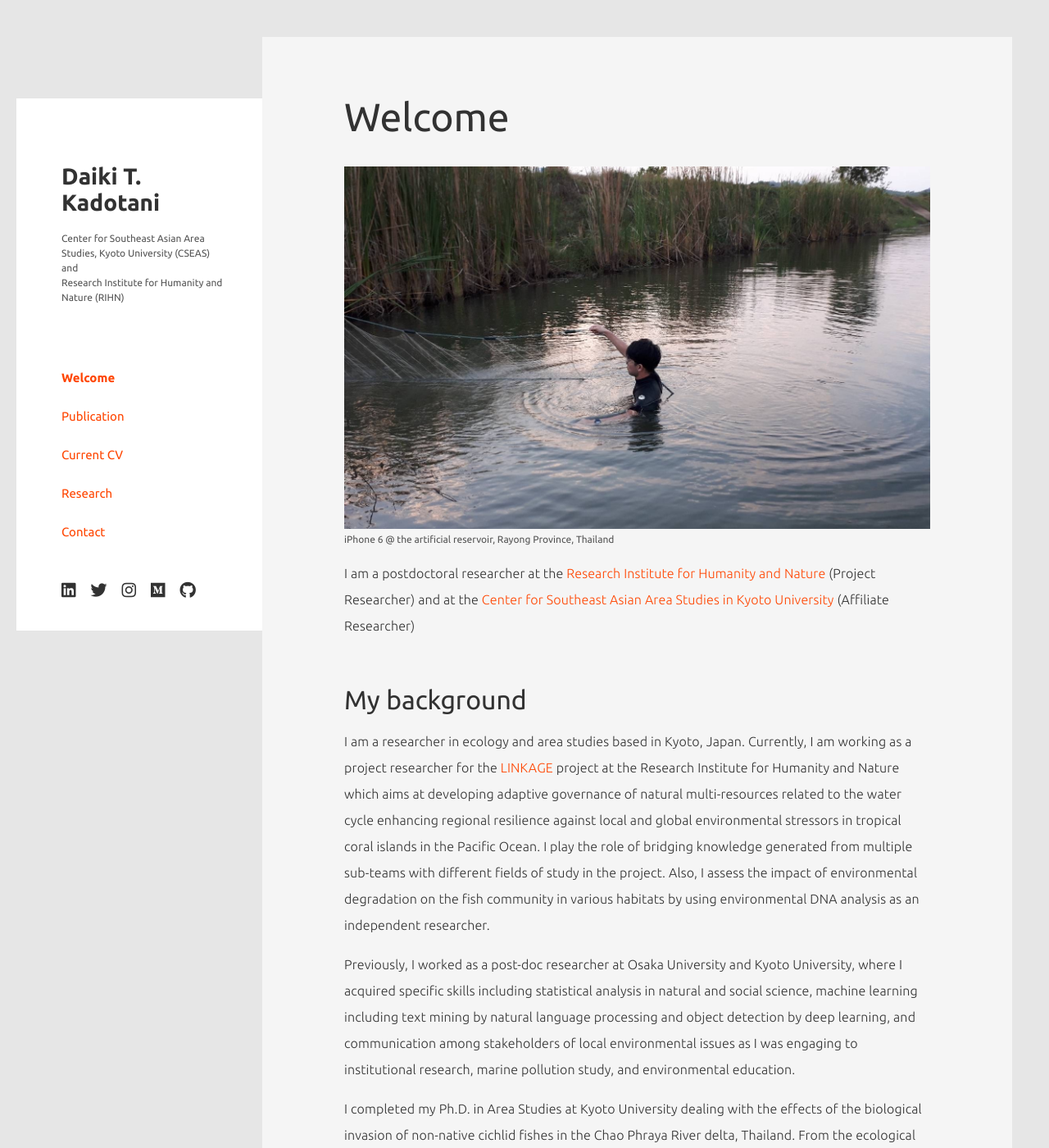
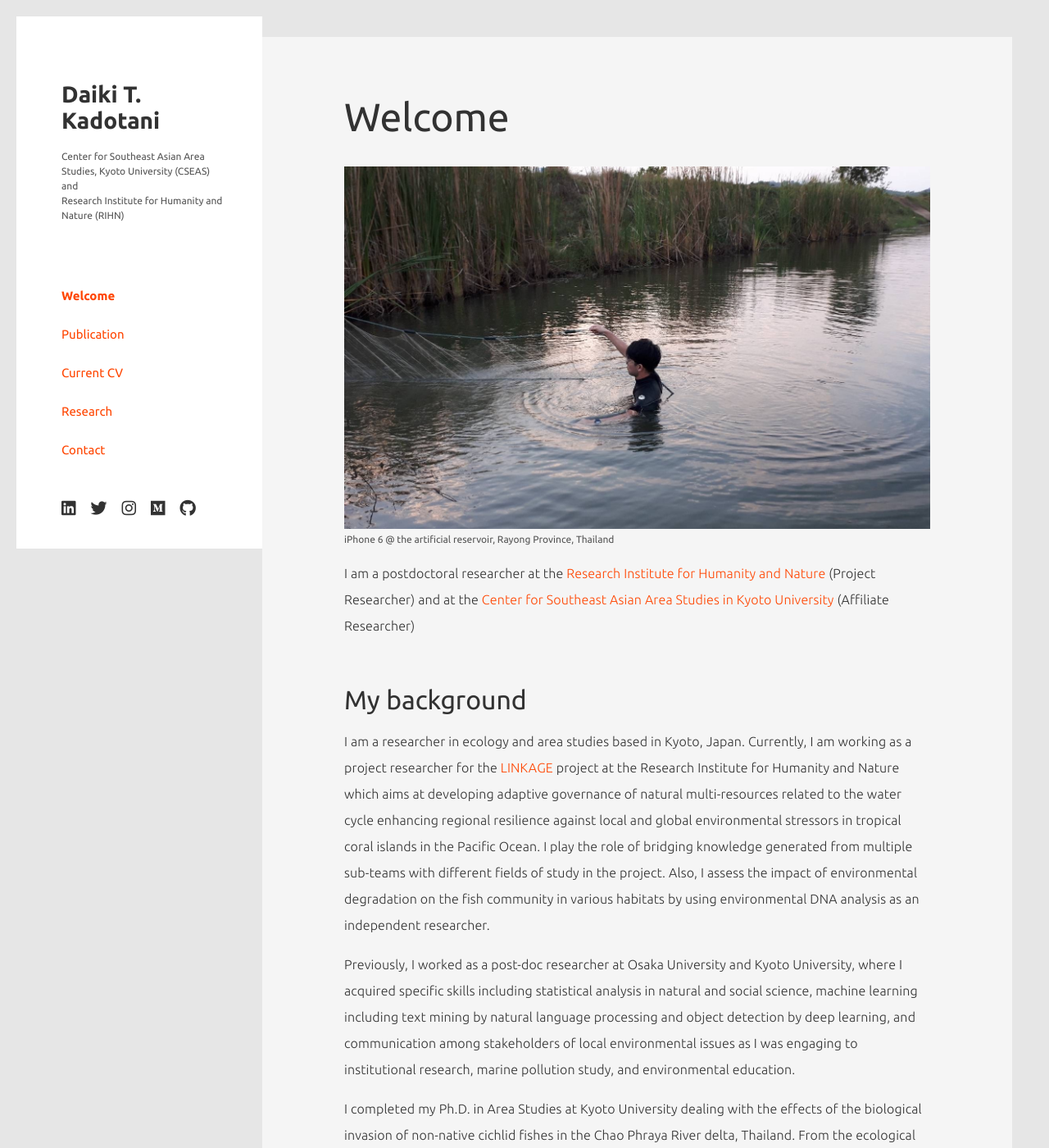
Before and after one commit to tjdk1992/tjdk1992.github.io, a Jekyll site: the page built from index.md, in a window 1280 px wide and 1400 px high. Shown: the whole window at 82% size. Built offline with Jekyll 4.4.1, drawn with Linux system fonts in a browser that asks for light colours; nearby versions of some CDN libraries.

Commit message:
update site

```diff
--- a/assets/css/layout.css
+++ b/assets/css/layout.css
@@ -23,7 +23,7 @@
   flex-direction: column;
 
   position: sticky;
-  top: 120px;
+  top: 0px;
 
   height: fit-content;
 }
```
